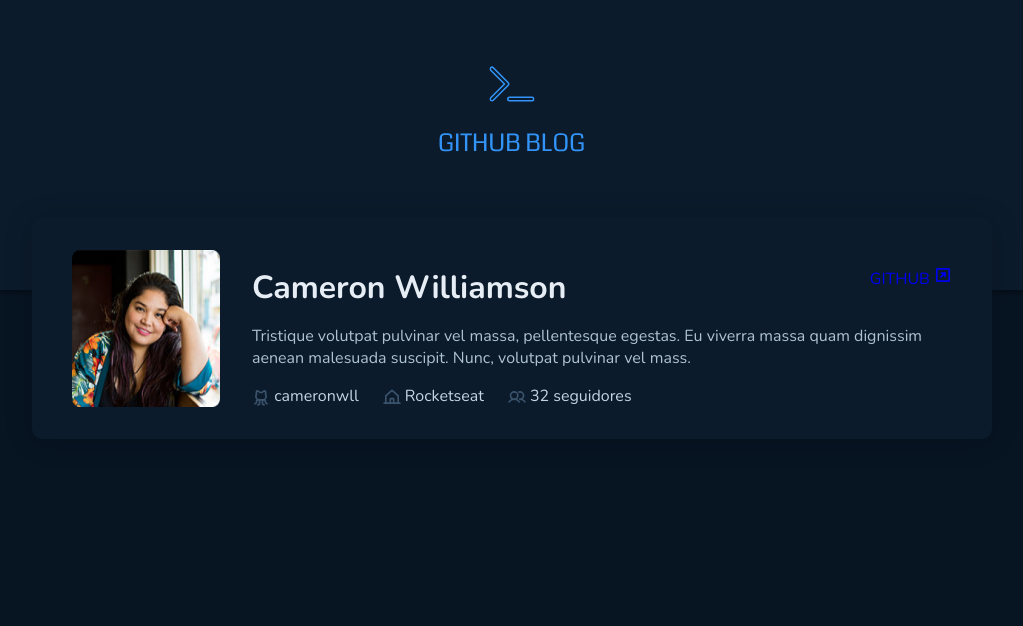
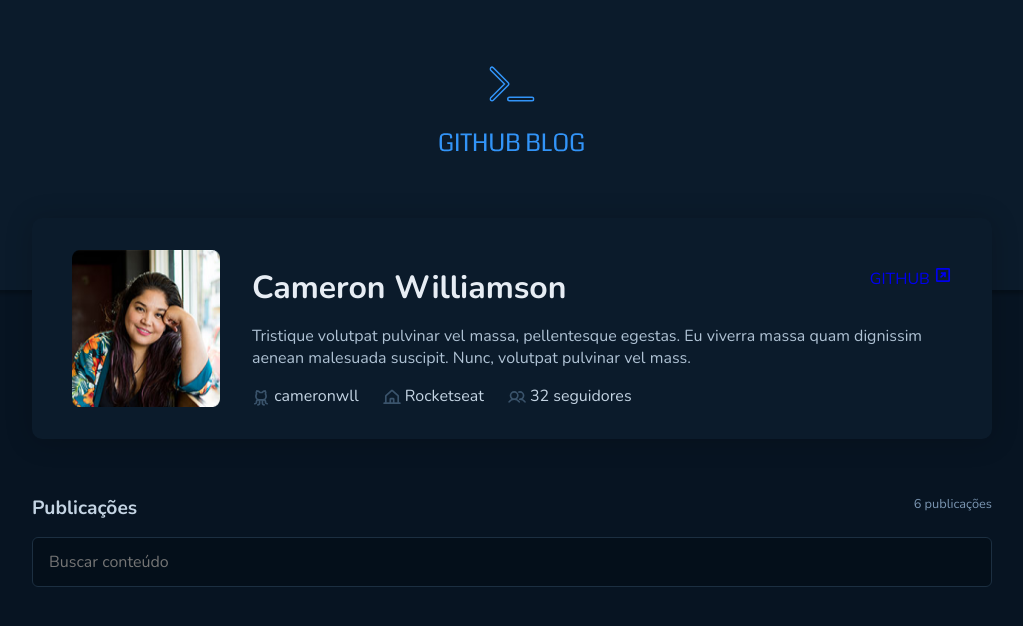
Before and after one commit to pliniohavila/github-blog-challenge, a React (Vite) app: page / in a window 1280 px wide. Shown: the top 626 px of the page, without its empty margins (128-1151 px from the left). Built offline with nearby package versions, Linux system fonts and the light colour scheme.

Commit message:
input component already

```diff
--- a/src/pages/Home/index.tsx
+++ b/src/pages/Home/index.tsx
@@ -1,11 +1,12 @@
 import { ArrowSquareUpRight, GithubLogo, HouseLine, Users } from 'phosphor-react'
-import { Profile } from './styles';
+import { Input, Profile } from './styles';
 
 import Avatar from '../../assets/avatar.png';
 
 
 export function Home() {
   return (
+    <>
     <Profile>
       <img src={Avatar} />
       <div className="profile-content">
@@ -21,5 +22,15 @@
           </ul>
       </div>
     </Profile>
+
+    <Input>
+      <div className="input-header">
+        <h1>Publicações</h1>
+        <span>6 publicações</span>
+      </div>
+      <input type="text" name="search" placeholder="Buscar conteúdo"/>
+    </Input>
+
+    </>
   )
 }
--- a/src/pages/Home/styles.ts
+++ b/src/pages/Home/styles.ts
@@ -1,6 +1,4 @@
 import styled from "styled-components";
-
-
 
 export const Profile = styled.div`
   display: flex;
@@ -46,4 +44,40 @@
     color: ${(props) =>  props.theme['base-label']};
     vertical-align: middle;
   }
+`;
+
+
+export const Input = styled.div`
+  margin-top: 3.5rem;
+
+  input {
+    margin: 1rem 0 2.5rem 0;
+    padding: 0.8rem 1rem;
+    width: 100%;
+    height: 50px;
+
+    color: ${(props) => props.theme['base-text']};
+    background:  ${(props) => props.theme['base-input']};
+    border: 1px solid ${(props) => props.theme['base-border']};
+    border-radius: 6px;
+  }
+
+  input:focus {
+    border: 1px solid ${(props) => props.theme['blue']};
+  }
+
+  .input-header {
+    display: flex;
+    justify-content: space-between;
+
+    h1 {
+      color: ${(props) => props.theme['base-subtitle']};
+      font-size: 1.2rem;
+    }
+
+    span {
+      color: ${(props) => props.theme['base-span']};
+      font-size: 0.8rem;
+    }
+  }
 `
```
